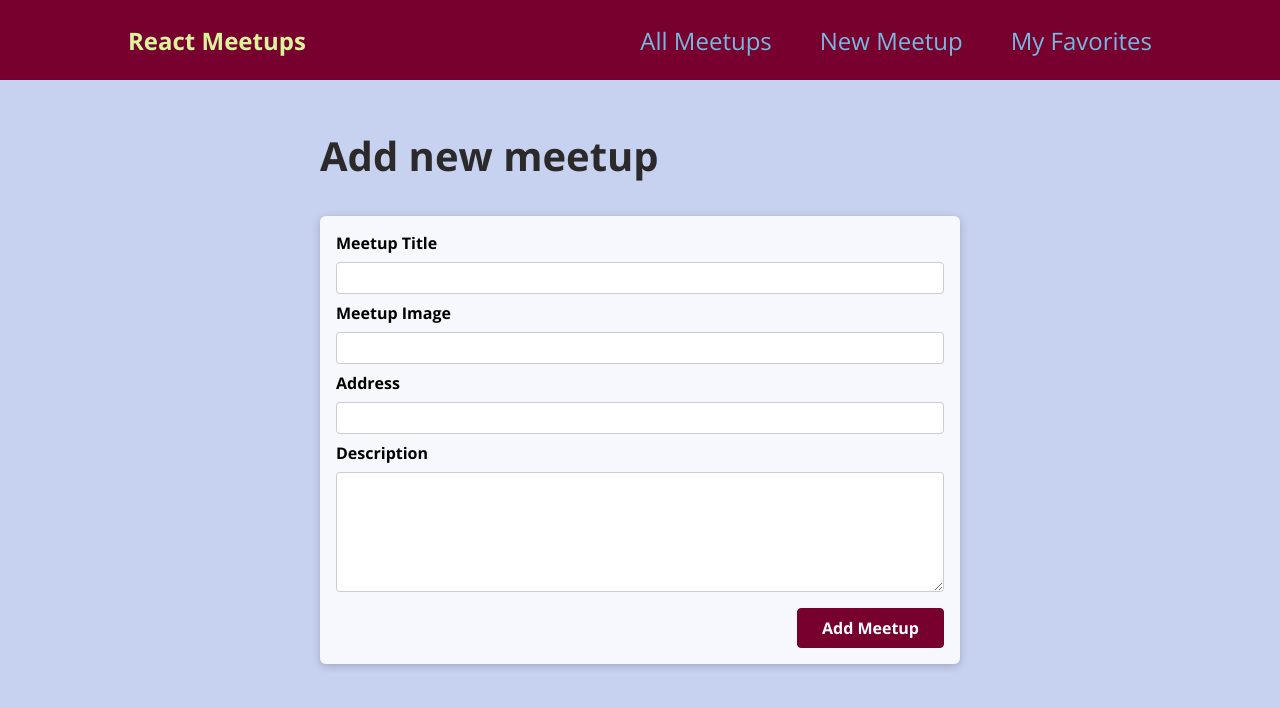
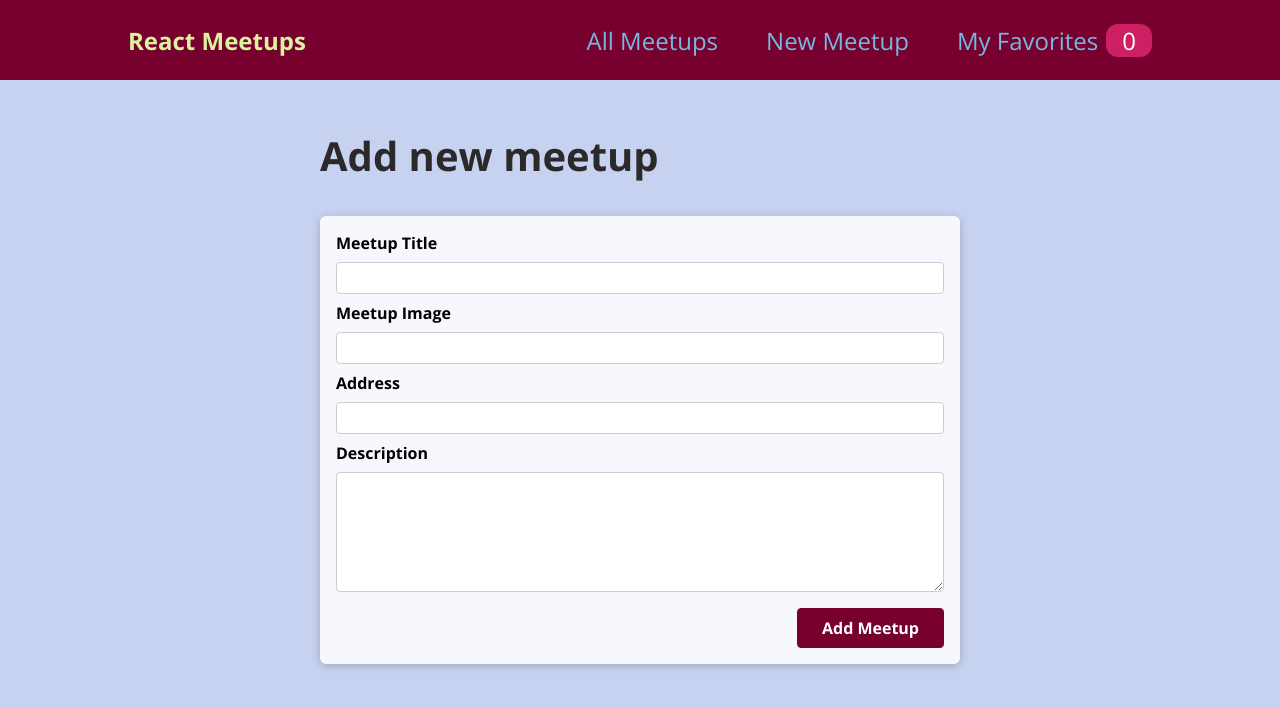
Before and after one commit to gmottajr/React-Meetupapp-exemplo1, a React (Create React App) app: page /new-meetup in a window 1280 px wide. Shown: the top 708 px of the page. Built offline with nearby package versions, Linux system fonts and the light colour scheme.

Commit message:
total favories badge - Done

```diff
--- a/src/components/layout/MainNavigation.js
+++ b/src/components/layout/MainNavigation.js
@@ -1,7 +1,11 @@
 import {Link} from 'react-router-dom';
 import classes from './MainNavigation.module.css';
+import {useContext} from 'react';
+import FavoritesContext from '../../store/favorites-context';
 
 function MainNavigation() {
+    const favoritesCtx = useContext(FavoritesContext);
+
     return (
         <header className={classes.header}>
             <div className={classes.logo}> React Meetups</div>
@@ -14,7 +18,10 @@
                         <Link to='/new-meetup'>New Meetup</Link>
                     </li>
                     <li>
-                        <Link to='/favorites'>My Favorites</Link>
+                        <Link to='/favorites'>
+                            My Favorites
+                            <span className={classes.badge}>{favoritesCtx.totalFavorites}</span>
+                        </Link>
                     </li>
                 </ul>
             </nav>
--- a/src/components/meetups/NewMeetupForm.js
+++ b/src/components/meetups/NewMeetupForm.js
@@ -2,7 +2,7 @@
 import classes from './NewMeetupForm.module.css';
 import {useRef}  from 'react';
 
-function NewMeetupForm() {
+function NewMeetupForm(props) {
 
     const titleInputRef = useRef();
     const imageInputRef = useRef();
@@ -20,6 +20,8 @@
         };
 
         console.log('Dados', meetupData);
+
+        props.onAddMeetup(meetupData);
     }
 
     return (
--- a/src/pages/AllMettups.js
+++ b/src/pages/AllMettups.js
@@ -1,6 +1,5 @@
 import MeetupList from "../components/meetups/MeetupList";
 import {useState, useEffect} from 'react';
-import MeetupItem from "../components/meetups/MeetupItem";
 
 function AllMeetupsPage() {
 
--- a/src/pages/NewMeetup.js
+++ b/src/pages/NewMeetup.js
@@ -20,7 +20,7 @@
     return (
         <section>
             <h1>Add new meetup</h1>
-            <NewMeetupForm />
+            <NewMeetupForm onAddMeetup={addMeetupHandler}/>
         </section>
     );
 }
```
